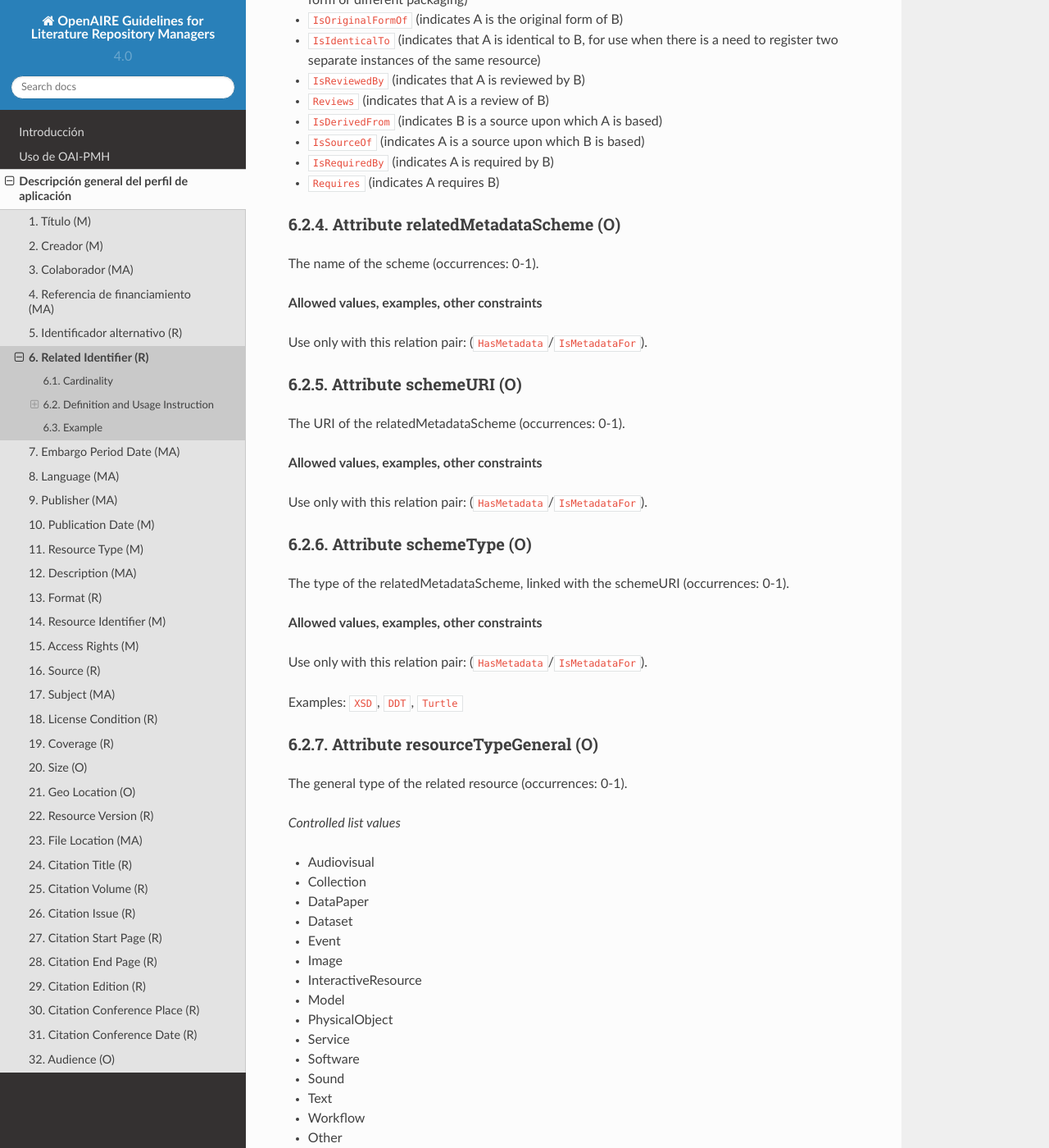
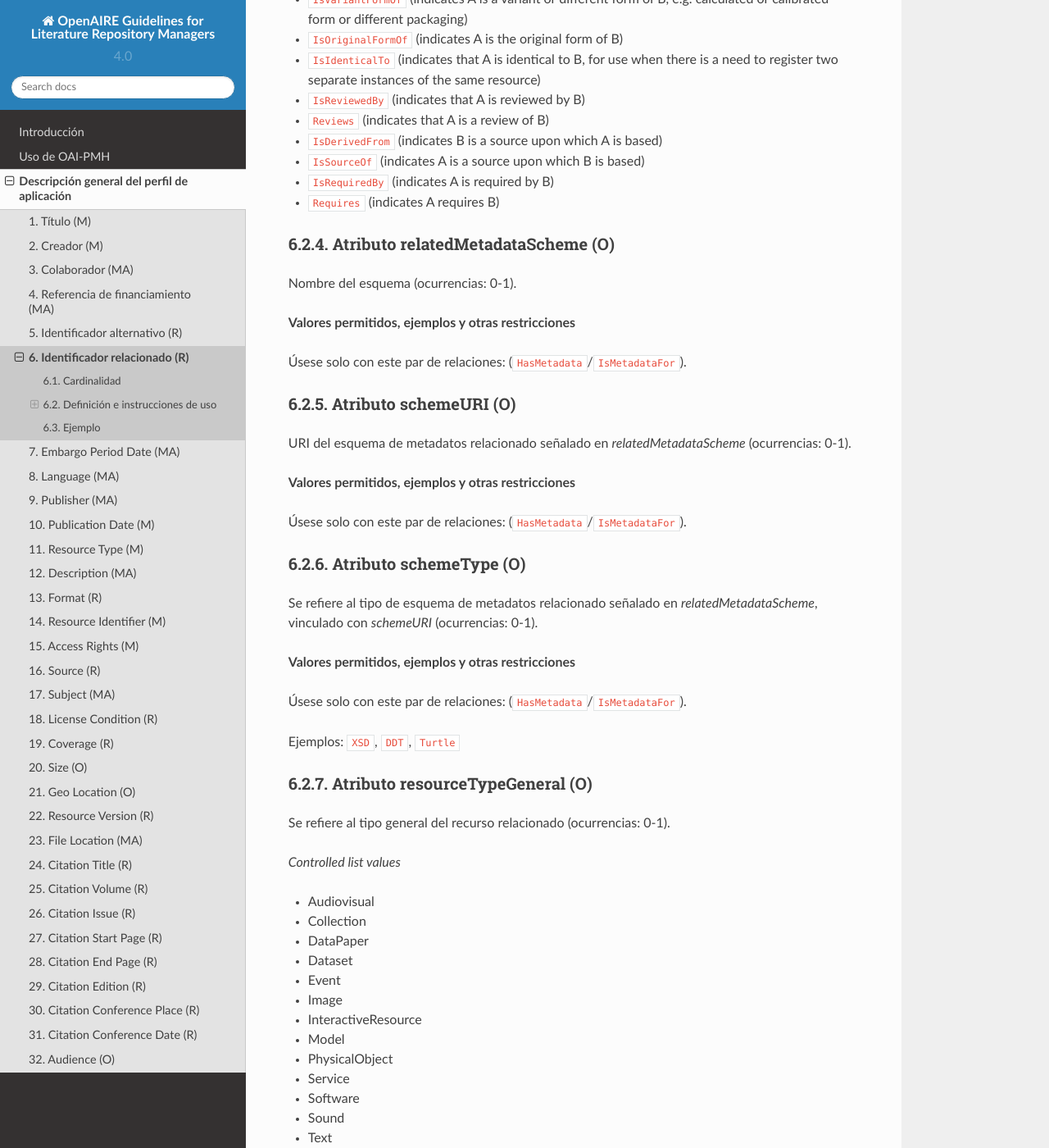
Before and after one commit to memoemg/openAIRE4, a Sphinx documentation site: the page built from docs/field_relatedidentifier.rst, in a window 1280 px wide and 1400 px high, scrolled down 2374 px. Shown: the whole window at 82% size. Built offline with Sphinx 7.4.7 and the Read the Docs theme 2.0.0, drawn with Linux system fonts in a browser that asks for light colours; a script that is not in the unit is left out; some of the changed text lies outside the part shown.

Commit message:
Update field_relatedidentifier.rst

```diff
--- a/docs/field_relatedidentifier.rst
+++ b/docs/field_relatedidentifier.rst
@@ -1,84 +1,84 @@
 .. _dci:relatedIdentifier:
 
-Related Identifier (R)
-======================
+Identificador relacionado (R)
+=============================
 
 ``datacite:relatedIdentifier``
 
-Cardinality
-~~~~~~~~~~~
+Cardinalidad
+~~~~~~~~~~~~
 
-*Recommended*
+*Recomendado*
 
-*Occurrence: 0-n*
+*Ocurrencia: 0-n*
 
-Definition and Usage Instruction
-~~~~~~~~~~~~~~~~~~~~~~~~~~~~~~~~
+Definición e instrucciones de uso
+~~~~~~~~~~~~~~~~~~~~~~~~~~~~~~~~~
 
-An identifier of a related resource other than the primary Identifier applied to the resource being registered.
+Identificador de un recurso relacionado distinto al identificador primario aplicado al recurso que se va a registrar.
 
-**Remarks**
+**Observaciones**
 
-* adapted from `DataCite MetadataKernel`_ v4.1
+* adaptado de `DataCite MetadataKernel`_ v4.1
 
-Property relatedIdentifier (R, 0-n)
------------------------------------
+Propiedad relatedIdentifier (R, 0-n)
+------------------------------------
 
-Use the related identifier as value. Repeat this property for each related identifier.
+Utilice el identificador relacionado como valor. Repita esta propiedad para cada identificador relacionado.
 
-Attribute relatedIdentifierType (M)
------------------------------------
+Atributo relatedIdentifierType (M)
+----------------------------------
 
-The type of the RelatedIdentifier (occurrence: 1). Mandatory if *RelatedIdentifier* is used.
+Tipo de identificador relacionado (ocurrencia: 1). Es obligatorio si se usa *relatedIdentifier*.
 
 .. include:: vocabularies/relatedidentifiertype.rst
 
-Attribute relationType (M)
---------------------------
+Atributo relationType (M)
+-------------------------
 
-Description of the relationship of the resource being registered (A) and the related resource (B) (occurrence: 1). Mandatory if *RelatedIdentifier* is used.
+Descripción de la relación entre el recurso que se va a registrar (A) y el recurso relacionado (B) (ocurrencia: 1). Es obligatorio si se usa *relatedIdentifier*.
 
 .. include:: vocabularies/relationtype.rst
 
-Attribute relatedMetadataScheme (O)
------------------------------------
+Atributo relatedMetadataScheme (O)
+----------------------------------
 
-The name of the scheme (occurrences: 0-1).
+Nombre del esquema (ocurrencias: 0-1).
 
-**Allowed values, examples, other constraints**
+**Valores permitidos, ejemplos y otras restricciones**
 
-Use only with this relation pair: (``HasMetadata``/``IsMetadataFor``).
+Úsese solo con este par de relaciones: (``HasMetadata``/``IsMetadataFor``).
 
 
-Attribute schemeURI (O)
+Atributo schemeURI (O)
+----------------------
+
+URI del esquema de metadatos relacionado señalado en *relatedMetadataScheme* (ocurrencias: 0-1).
+
+**Valores permitidos, ejemplos y otras restricciones**
+
+Úsese solo con este par de relaciones: (``HasMetadata``/``IsMetadataFor``).
+
+
+Atributo schemeType (O)
 -----------------------
 
-The URI of the relatedMetadataScheme (occurrences: 0-1).
+Se refiere al tipo de esquema de metadatos relacionado señalado en *relatedMetadataScheme*, vinculado con *schemeURI* (ocurrencias: 0-1).
 
-**Allowed values, examples, other constraints**
+**Valores permitidos, ejemplos y otras restricciones**
 
-Use only with this relation pair: (``HasMetadata``/``IsMetadataFor``).
+Úsese solo con este par de relaciones: (``HasMetadata``/``IsMetadataFor``).
 
+Ejemplos: ``XSD``, ``DDT``, ``Turtle``
 
-Attribute schemeType (O)
-------------------------
+Atributo resourceTypeGeneral (O)
+--------------------------------
 
-The type of the relatedMetadataScheme, linked with the schemeURI (occurrences: 0-1).
-
-**Allowed values, examples, other constraints**
-
-Use only with this relation pair: (``HasMetadata``/``IsMetadataFor``).
-
-Examples: ``XSD``, ``DDT``, ``Turtle``
-
-Attribute resourceTypeGeneral (O)
----------------------------------
-
-The general type of the related resource (occurrences: 0-1).
+Se refiere al tipo general del recurso relacionado (ocurrencias: 0-1).
 
 .. include:: vocabularies/resourcetypegeneral.rst
 
-Example
+Ejemplo
 ~~~~~~~
 
 .. code-block:: xml
```
